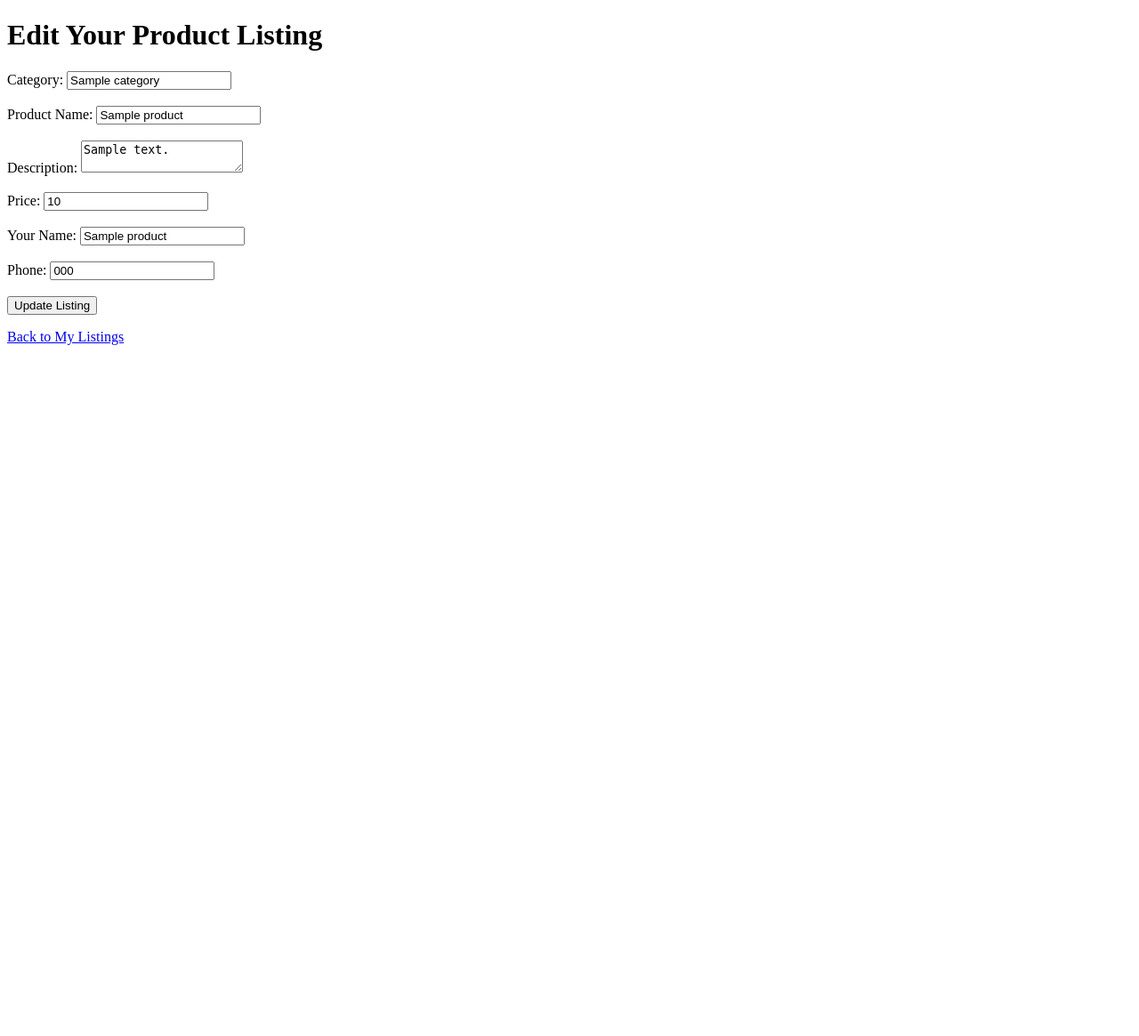
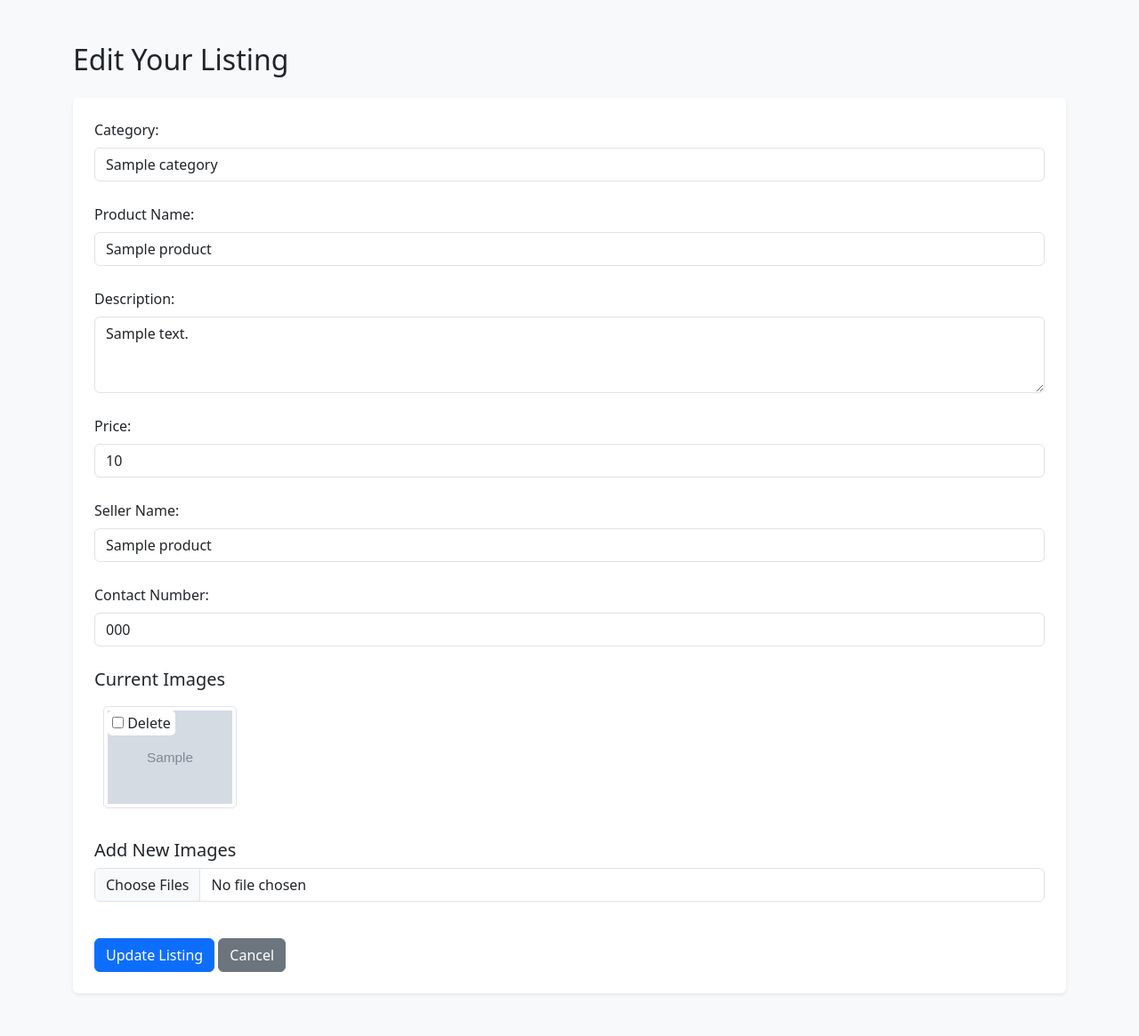
Before and after one commit to akshatabakre/Resell-nitrr, a Flask app: template templates/edit_listing.html in a window 1280 px wide. Shown: the whole page at 89% size. Before the commit the page ends 388 px from the top, so only its background shows below. Run offline with Flask 3, Linux system fonts and the light colour scheme; the template is opened without the code that fills it: most values are stand-ins (such as "Sample title", 1, 10 or a date in 2020); grey boxes marked "Sample" are stand-in pictures; some libraries are stand-ins or nearby versions.

Commit message:
added edit images

```diff
--- a/app.py
+++ b/app.py
@@ -114,29 +114,6 @@ def logout():
 def protected_area():
     return render_template("protected_area.html", name=session['name'], email=session['email'], is_admin=session.get("is_admin"))
 
-# @app.route("/buy", methods=["GET", "POST"])
-# @login_is_required
-# def buy():
-#     if request.method == "POST":
-#         buyer_name = request.form["buyer_name"]
-#         product_name = request.form["wanted_name"]
-#         description = request.form["wanted_desc"]
-#         phone = request.form["contact"]
-
-#         mongo.db.wanted.insert_one({
-#             "name": product_name,
-#             "description": description,
-#             "contact": phone,
-#             "email": session["email"],
-#             "buyer_name": buyer_name,
-#             "status": "pending"
-#         })
-
-#         return render_template("wanted_submitted.html")
-
-#     products = list(mongo.db.products.find({"status": "available"}))
-#     return render_template("buy.html", products=products)
-
 @app.route("/buy", methods=["GET", "POST"])
 @login_is_required
 def buy():
@@ -236,6 +213,7 @@ def my_listings():
     }))
     return render_template("my_listings.html", products=products)
 
+
 @app.route("/edit_listing/<product_id>", methods=["GET", "POST"])
 @login_is_required
 def edit_listing(product_id):
@@ -253,11 +231,32 @@ def edit_listing(product_id):
             "phone": request.form["phone"]
         }
 
+        # Current image URLs
+        current_images = product.get("image_urls", [])
+
+        # Deleted image URLs
+        delete_images = request.form.getlist("delete_images")
+
+        # Keep only the images not marked for deletion
+        updated_images = [img for img in current_images if img not in delete_images]
+
+        # Upload new images
+        new_images = request.files.getlist("new_images")
+        for img in new_images:
+            if img and img.filename != "":
+                result = cloudinary.uploader.upload(img)
+                updated_images.append(result['secure_url'])
+
+        # Final image list
+        updated_data["image_urls"] = updated_images
+
+        # Save updated product
         mongo.db.products.update_one({"_id": ObjectId(product_id)}, {"$set": updated_data})
         flash("Listing updated successfully.")
         return redirect("/my_listings")
 
     return render_template("edit_listing.html", product=product)
+
 
 @app.route("/mark_sold/<product_id>", methods=["POST"])
 @login_is_required
--- a/templates/edit_listing.html
+++ b/templates/edit_listing.html
@@ -2,38 +2,94 @@
 <html lang="en">
 <head>
     <meta charset="UTF-8">
-    <title>Edit Listing</title>
+    <title>Edit Your Listing</title>
+    <link href="https://cdn.jsdelivr.net/npm/bootstrap@5.3.0/dist/css/bootstrap.min.css" rel="stylesheet">
+    <style>
+        .image-preview {
+            position: relative;
+            display: inline-block;
+            margin: 10px;
+        }
+
+        .image-preview img {
+            max-width: 150px;
+            border-radius: 5px;
+        }
+
+        .delete-checkbox {
+            position: absolute;
+            top: 5px;
+            left: 5px;
+            background: white;
+            padding: 2px 5px;
+            border-radius: 5px;
+        }
+
+        .form-section {
+            margin-bottom: 25px;
+        }
+    </style>
 </head>
-<body>
-    <h1>Edit Your Product Listing</h1>
-    <form method="POST">
-        <label>Category:
-            <input type="text" name="category" value="{{ product.category }}" required>
-        </label><br><br>
+<body class="bg-light">
+    <div class="container py-5">
+        <h2 class="mb-4">Edit Your Listing</h2>
+        <form method="POST" enctype="multipart/form-data" class="bg-white p-4 rounded shadow-sm">
+            <div class="form-section">
+                <label for="category" class="form-label">Category:</label>
+                <input type="text" class="form-control" name="category" value="{{ product.category }}" required>
+            </div>
 
-        <label>Product Name:
-            <input type="text" name="product_name" value="{{ product.name }}" required>
-        </label><br><br>
+            <div class="form-section">
+                <label for="product_name" class="form-label">Product Name:</label>
+                <input type="text" class="form-control" name="product_name" value="{{ product.name }}" required>
+            </div>
 
-        <label>Description:
-            <textarea name="description" required>{{ product.description }}</textarea>
-        </label><br><br>
+            <div class="form-section">
+                <label for="description" class="form-label">Description:</label>
+                <textarea class="form-control" name="description" rows="3" required>{{ product.description }}</textarea>
+            </div>
 
-        <label>Price:
-            <input type="number" name="price" value="{{ product.price }}" required>
-        </label><br><br>
+            <div class="form-section">
+                <label for="price" class="form-label">Price:</label>
+                <input type="number" class="form-control" name="price" value="{{ product.price }}" required>
+            </div>
 
-        <label>Your Name:
-            <input type="text" name="seller_name" value="{{ product.seller_name }}" required>
-        </label><br><br>
+            <div class="form-section">
+                <label for="seller_name" class="form-label">Seller Name:</label>
+                <input type="text" class="form-control" name="seller_name" value="{{ product.seller_name }}" required>
+            </div>
 
-        <label>Phone:
-            <input type="text" name="phone" value="{{ product.phone }}" required>
-        </label><br><br>
+            <div class="form-section">
+                <label for="phone" class="form-label">Contact Number:</label>
+                <input type="text" class="form-control" name="phone" value="{{ product.phone }}" required>
+            </div>
 
-        <button type="submit">Update Listing</button>
-    </form>
+            <div class="form-section">
+                <h5>Current Images</h5>
+                {% if product.image_urls %}
+                    <div class="d-flex flex-wrap">
+                        {% for url in product.image_urls %}
+                        <div class="image-preview">
+                            <img src="{{ url }}" alt="Product Image" class="img-thumbnail">
+                            <label class="delete-checkbox">
+                                <input type="checkbox" name="delete_images" value="{{ url }}"> Delete
+                            </label>
+                        </div>
+                        {% endfor %}
+                    </div>
+                {% else %}
+                    <p>No images available for this product.</p>
+                {% endif %}
+            </div>
 
-    <p><a href="{{ url_for('my_listings') }}">Back to My Listings</a></p>
+            <div class="form-section">
+                <h5>Add New Images</h5>
+                <input type="file" class="form-control" name="new_images" multiple>
+            </div>
+
+            <button type="submit" class="btn btn-primary mt-3">Update Listing</button>
+            <a href="/my_listings" class="btn btn-secondary mt-3">Cancel</a>
+        </form>
+    </div>
 </body>
 </html>
```
